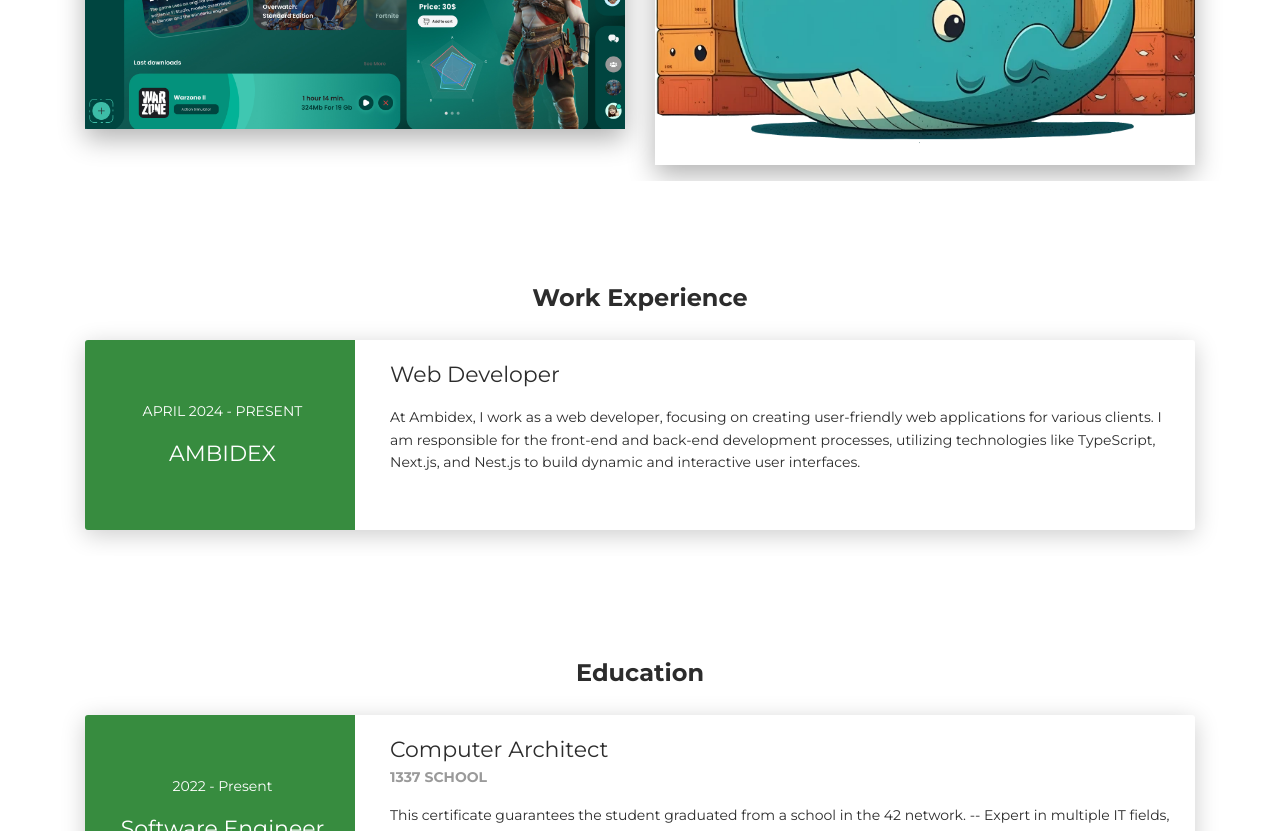
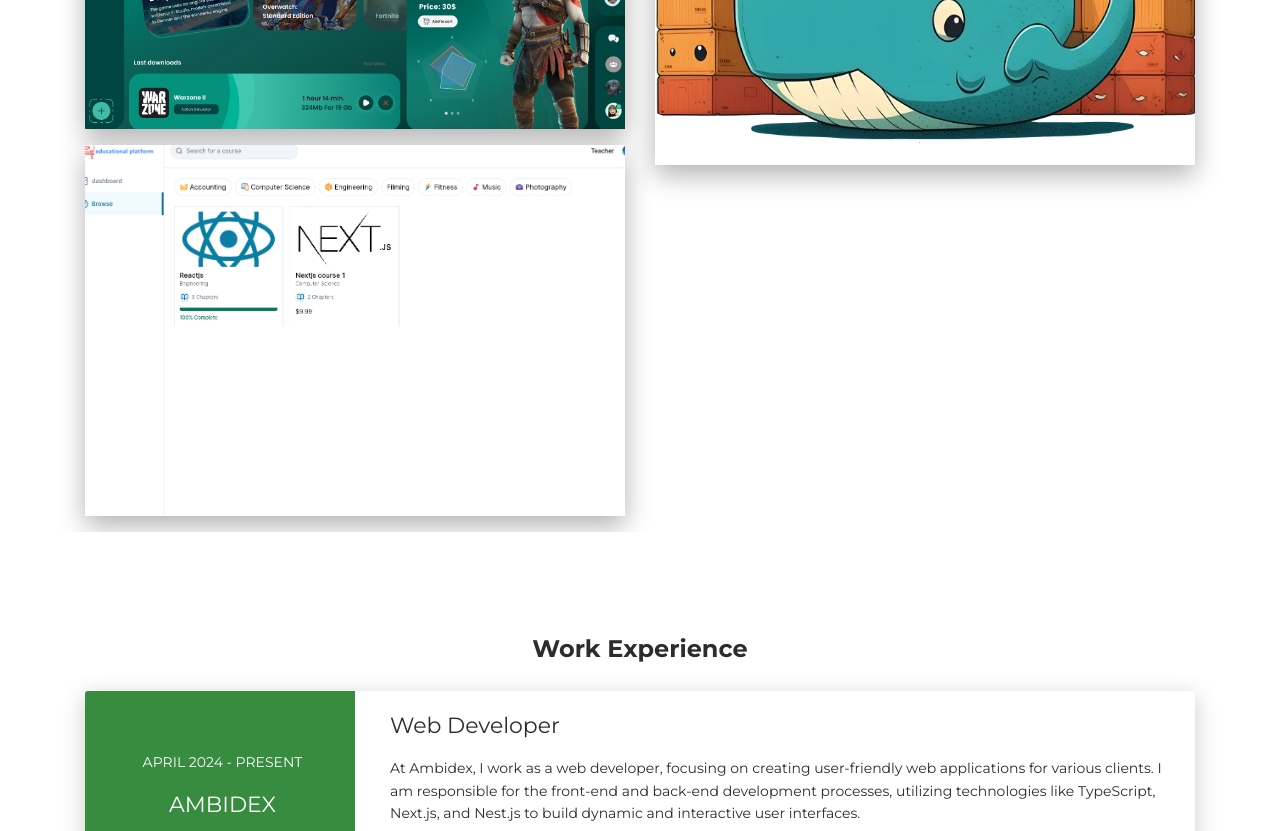
Before and after one commit to Hamza-benfaddoul/portfolio2, a plain HTML site: page index.html in a window 1280 px wide. Shown: the part 1900-2731 px from the top of the page. Drawn offline with Linux system fonts and the light colour scheme.

Commit message:
add edu platform project

```diff
--- a/index.html
+++ b/index.html
@@ -463,10 +463,12 @@
 
               <div class="tab-content gallery mt-5">
                 <!-- Start Web Developer-->
+
                 <div class="tab-pane active" id="web-development">
                   <div class="ml-auto mr-auto">
                     <div class="row">
                       <div class="col-md-6">
+
                         <div
                           class="cc-porfolio-image img-raised"
                           data-aos="fade-up"
@@ -485,6 +487,26 @@
                             </figure>
                           </a>
                         </div>
+
+                        <div
+                          class="cc-porfolio-image img-raised"
+                          data-aos="fade-up"
+                          data-aos-anchor-placement="top-bottom"
+                        >
+                          <a href="#web-development">
+                            <figure class="cc-effect">
+                              <img
+                                src="images/edu-platform/educ-platform.png"
+                                alt="Image"
+                              />
+                              <figcaption>
+                                <div class="h4">Edu paltform</div>
+                                <p>Web Development</p>
+                              </figcaption>
+                            </figure>
+                          </a>
+                        </div>
+
                       </div>
 
                       <div class="col-md-6">
```
Also changed, not shown: images/edu-platform/educ-platform.png (added).
